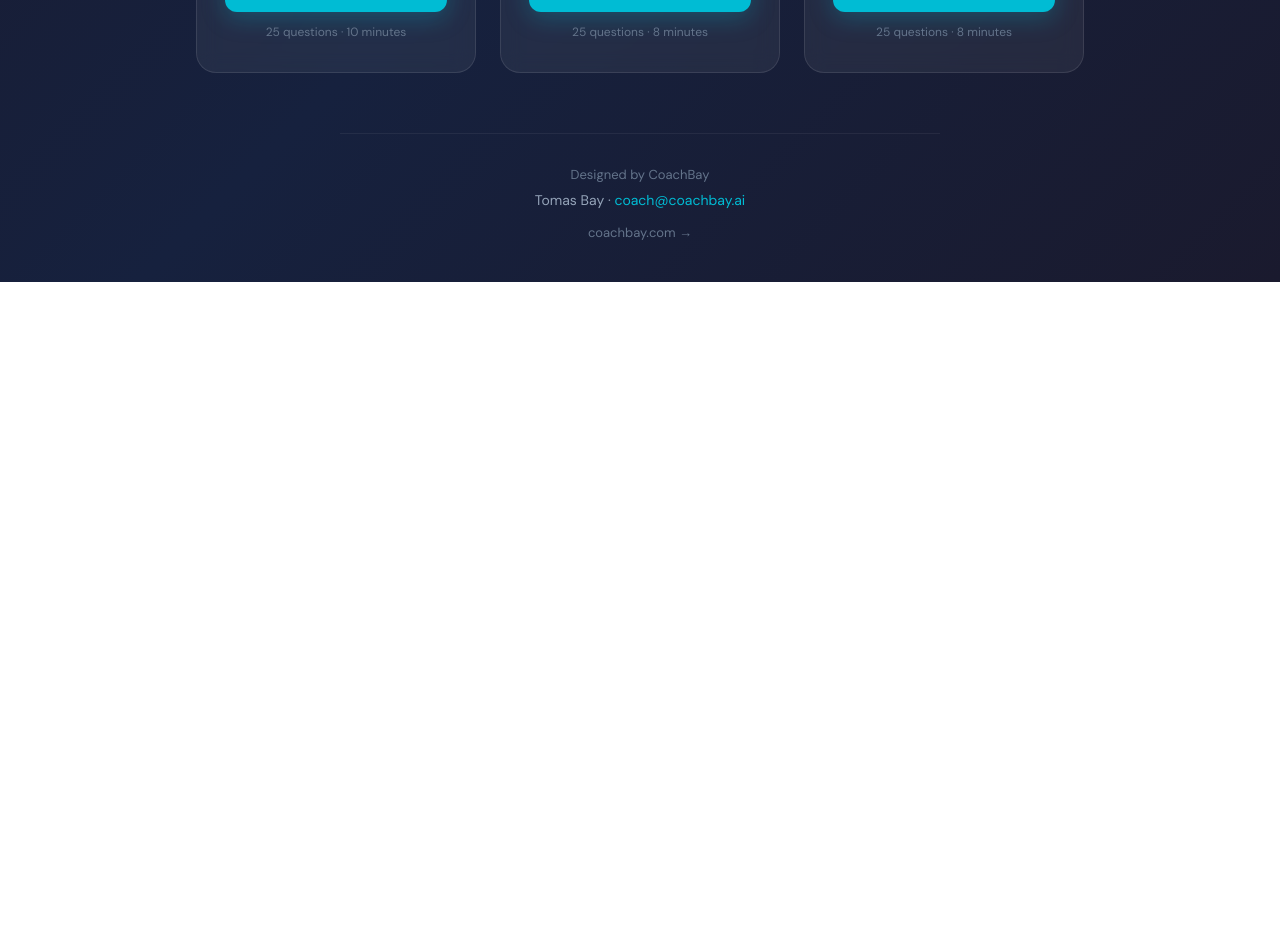
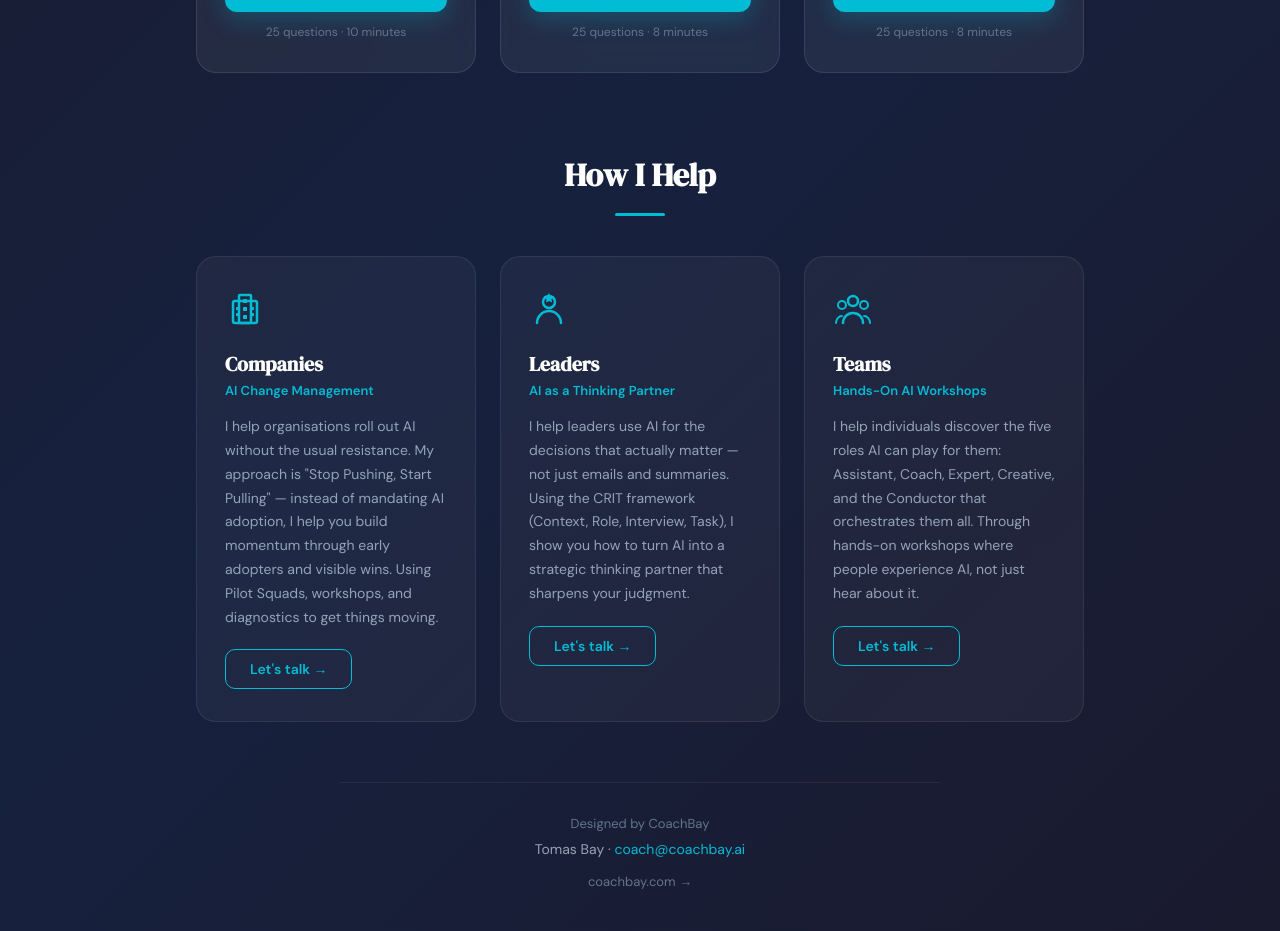
Before and after one commit to coachbay/site, a React (Vite) app: page / in a window 1280 px wide. Shown: the part 720-1651 px from the top of the page. Before the commit the page ends 1002 px from the top, so only its background shows below. Built offline with nearby package versions, Linux system fonts and the light colour scheme.

Commit message:
Add How I Help section to landing page

```diff
--- a/LandingPage.jsx
+++ b/LandingPage.jsx
@@ -222,6 +222,137 @@ export default function LandingPage({ onNavigate }) {
         ))}
       </div>
 
+      {/* How I Help Section */}
+      <div style={{
+        maxWidth: 960,
+        margin: "0 auto",
+        padding: "20px 24px 60px",
+      }}>
+        <div style={{ textAlign: "center", marginBottom: 40 }}>
+          <h2 style={{
+            fontFamily: "'DM Serif Display', serif",
+            fontSize: 32,
+            color: "#fff",
+            margin: "0 0 8px",
+          }}>
+            How I Help
+          </h2>
+          <div style={{ width: 50, height: 3, background: CYAN, margin: "16px auto", borderRadius: 2 }} />
+        </div>
+
+        <div style={{
+          display: "flex",
+          flexWrap: "wrap",
+          gap: 24,
+          justifyContent: "center",
+        }}>
+          {/* Companies */}
+          <div style={{
+            background: "rgba(255,255,255,0.04)",
+            border: "1px solid rgba(255,255,255,0.08)",
+            borderRadius: 20,
+            padding: "32px 28px",
+            width: 280,
+          }}>
+            <div style={{ marginBottom: 16 }}><CompanyIcon /></div>
+            <h3 style={{
+              fontFamily: "'DM Serif Display', serif",
+              fontSize: 20, color: "#fff", margin: "0 0 4px",
+            }}>Companies</h3>
+            <p style={{ color: CYAN, fontSize: 13, fontWeight: 600, margin: "0 0 16px" }}>
+              AI Change Management
+            </p>
+            <p style={{ color: "#94a3b8", fontSize: 14, lineHeight: 1.7, margin: "0 0 20px" }}>
+              I help organisations roll out AI without the usual resistance. My approach is "Stop Pushing, Start Pulling" — instead of mandating AI adoption, I help you build momentum through early adopters and visible wins. Using Pilot Squads, workshops, and diagnostics to get things moving.
+            </p>
+            <a href="mailto:coach@coachbay.ai" style={{
+              display: "inline-block",
+              border: `1.5px solid ${CYAN}`,
+              color: CYAN,
+              borderRadius: 10,
+              padding: "10px 24px",
+              fontSize: 14,
+              fontWeight: 600,
+              textDecoration: "none",
+              fontFamily: "'DM Sans', sans-serif",
+              transition: "all 0.2s ease",
+            }}>
+              Let's talk →
+            </a>
+          </div>
+
+          {/* Leaders */}
+          <div style={{
+            background: "rgba(255,255,255,0.04)",
+            border: "1px solid rgba(255,255,255,0.08)",
+            borderRadius: 20,
+            padding: "32px 28px",
+            width: 280,
+          }}>
+            <div style={{ marginBottom: 16 }}><LeaderIcon /></div>
+            <h3 style={{
+              fontFamily: "'DM Serif Display', serif",
+              fontSize: 20, color: "#fff", margin: "0 0 4px",
+            }}>Leaders</h3>
+            <p style={{ color: CYAN, fontSize: 13, fontWeight: 600, margin: "0 0 16px" }}>
+              AI as a Thinking Partner
+            </p>
+            <p style={{ color: "#94a3b8", fontSize: 14, lineHeight: 1.7, margin: "0 0 20px" }}>
+              I help leaders use AI for the decisions that actually matter — not just emails and summaries. Using the CRIT framework (Context, Role, Interview, Task), I show you how to turn AI into a strategic thinking partner that sharpens your judgment.
+            </p>
+            <a href="mailto:coach@coachbay.ai" style={{
+              display: "inline-block",
+              border: `1.5px solid ${CYAN}`,
+              color: CYAN,
+              borderRadius: 10,
+              padding: "10px 24px",
+              fontSize: 14,
+              fontWeight: 600,
+              textDecoration: "none",
+              fontFamily: "'DM Sans', sans-serif",
+              transition: "all 0.2s ease",
+            }}>
+              Let's talk →
+            </a>
+          </div>
+
+          {/* Teams */}
+          <div style={{
+            background: "rgba(255,255,255,0.04)",
+            border: "1px solid rgba(255,255,255,0.08)",
+            borderRadius: 20,
+            padding: "32px 28px",
+            width: 280,
+          }}>
+            <div style={{ marginBottom: 16 }}><TeamIcon /></div>
+            <h3 style={{
+              fontFamily: "'DM Serif Display', serif",
+              fontSize: 20, color: "#fff", margin: "0 0 4px",
+            }}>Teams</h3>
+            <p style={{ color: CYAN, fontSize: 13, fontWeight: 600, margin: "0 0 16px" }}>
+              Hands-On AI Workshops
+            </p>
+            <p style={{ color: "#94a3b8", fontSize: 14, lineHeight: 1.7, margin: "0 0 20px" }}>
+              I help individuals discover the five roles AI can play for them: Assistant, Coach, Expert, Creative, and the Conductor that orchestrates them all. Through hands-on workshops where people experience AI, not just hear about it.
+            </p>
+            <a href="mailto:coach@coachbay.ai" style={{
+              display: "inline-block",
+              border: `1.5px solid ${CYAN}`,
+              color: CYAN,
+              borderRadius: 10,
+              padding: "10px 24px",
+              fontSize: 14,
+              fontWeight: 600,
+              textDecoration: "none",
+              fontFamily: "'DM Sans', sans-serif",
+              transition: "all 0.2s ease",
+            }}>
+              Let's talk →
+            </a>
+          </div>
+        </div>
+      </div>
+
       {/* Footer */}
       <div style={{
         textAlign: "center",
```
